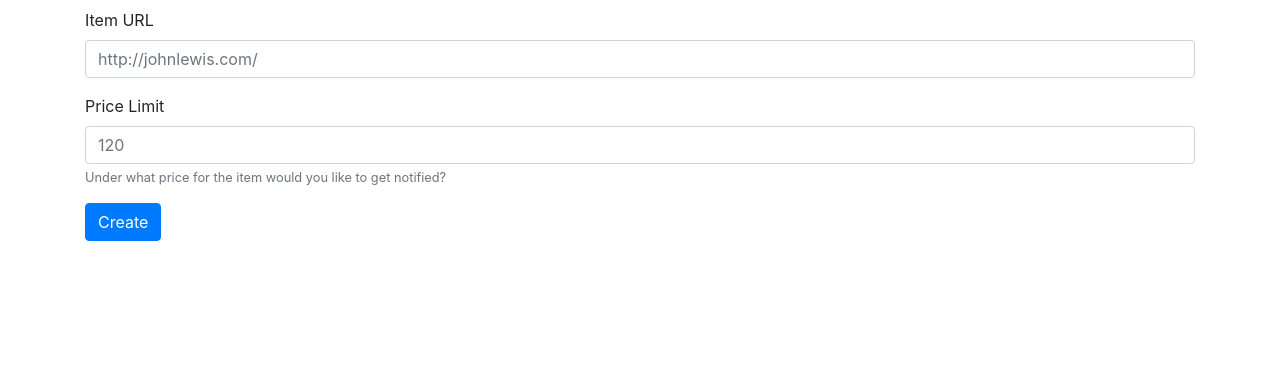
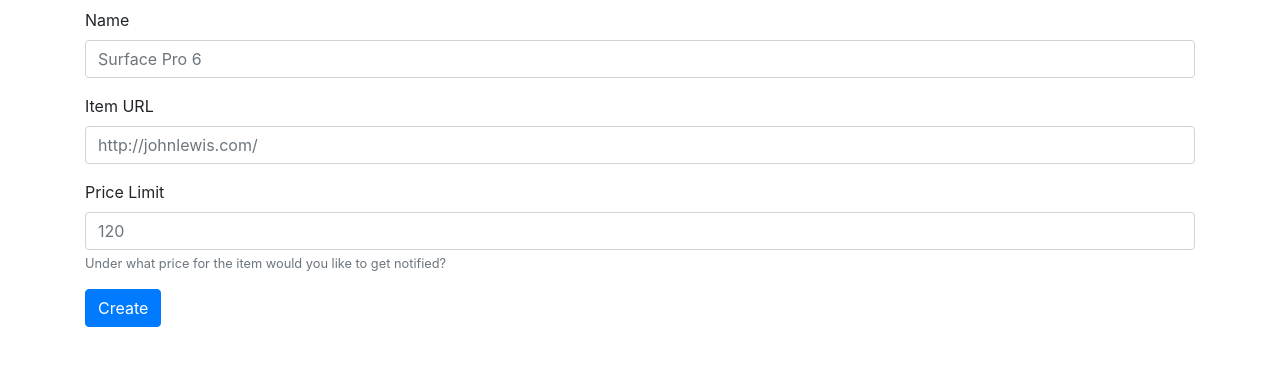
Before and after one commit to RyanSpadt/Python, a Flask app: page /alerts/new in a window 1280 px wide. Shown: the part 48-414 px from the top of the page. Run offline with Flask 2, Linux system fonts and the light colour scheme; some libraries are stand-ins or nearby versions.

Commit message:
name added to new_alert.html form
-Added form control for name so the user can search for something meaningful to them and not us.

```diff
--- a/Item-Price-Alert/templates/alerts/new_alert.html
+++ b/Item-Price-Alert/templates/alerts/new_alert.html
@@ -5,6 +5,12 @@
     <header><h1>Create Alert</h1></header>
     <section class="create-alert-form">
         <form method="post"> <!-- Defining as method post because we need data from the form -->
+
+            <!-- Input for name from user -->
+            <div class="form-group">
+                <label for="name">Name</label>
+                <input class="form-control" type="text" id="name" name="name" placeholder="Surface Pro 6" />
+            </div>
 
             <!-- Input for item_id from user -->
             <div class="form-group">
```
